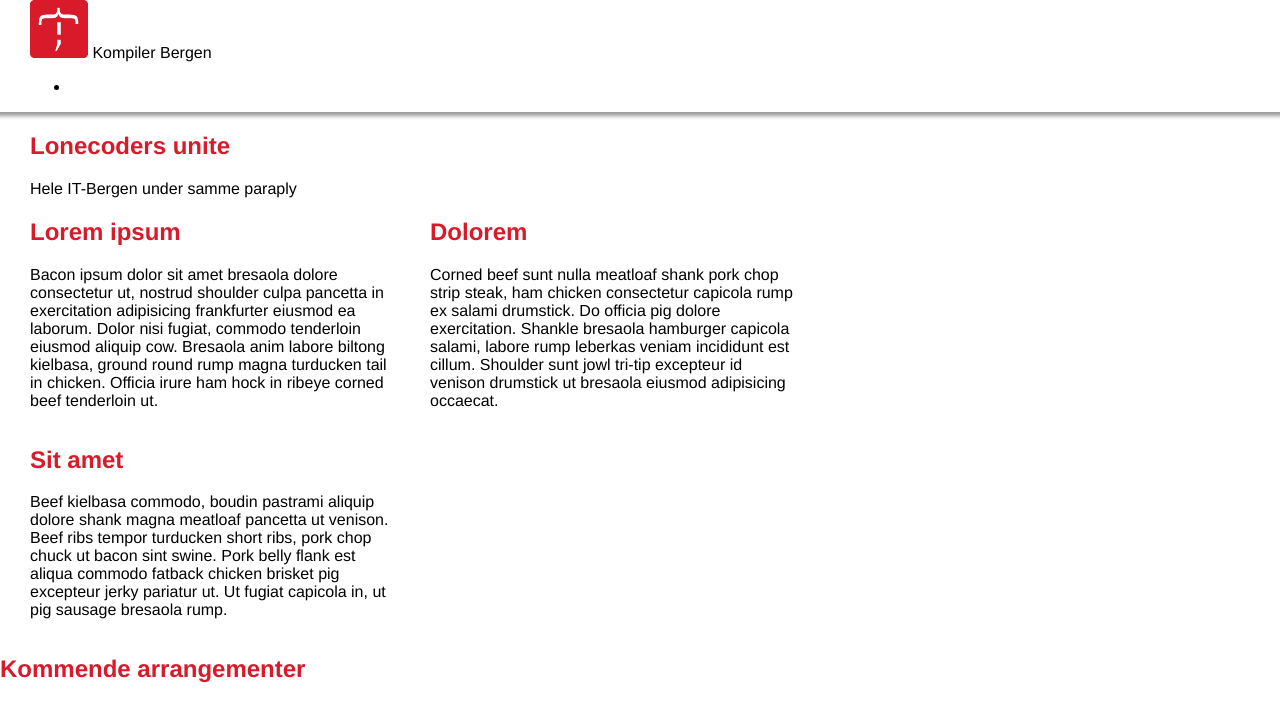
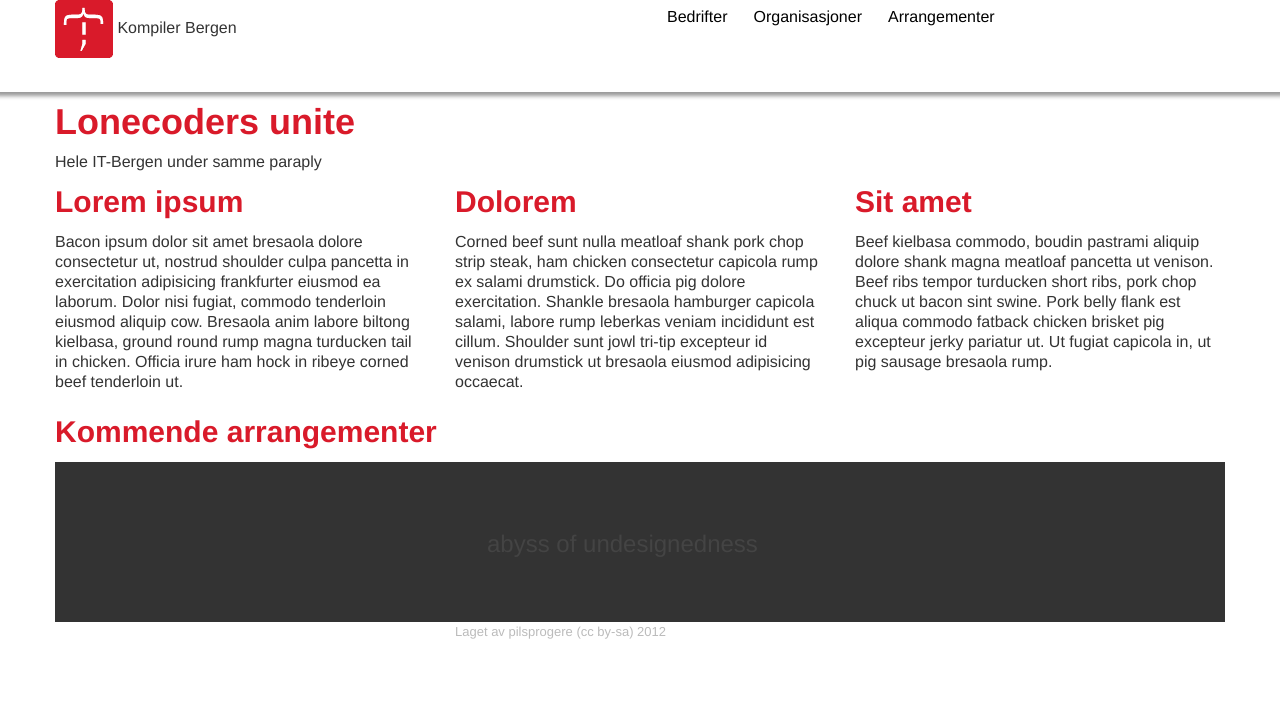
Before and after one commit to pilsprog/Kompiler-Bergen-Theme, a plain HTML site: page index.html in a window 1280 px wide. Drawn offline with Linux system fonts and the light colour scheme; a web font is replaced by a local one.

Commit message:
Implemented parts of the design from /skisser/web-1.png

```diff
--- a/css/style.css
+++ b/css/style.css
@@ -142,3 +142,33 @@ header {
 	background: rgba(255,255,255,0.9);
 	box-shadow: 0px 0px 4px 4px #999999;
 }
+
+nav a {
+	color: #000;
+}
+
+.nav > li > a:hover {
+	color: #FFF;
+	text-decoration: none;
+	background-color: #D91A2A;
+}
+
+#banner {
+}
+
+.abyss {
+	height: 10em;
+	background-color: #333;
+}
+
+.abyss p {
+	padding-top: 3em;
+	padding-left: 18em;
+	color: #444;
+	font-size: x-large;
+}
+
+footer p {
+	font-size: small;
+	color:#BBB;
+}
--- a/index.html
+++ b/index.html
@@ -2,35 +2,41 @@
 <html>
 <head>
 	<title>Kompiler Bergen</title>
+	<link rel="stylesheet" type="text/css" href="css/bootstrap.css" />
 	<link rel="stylesheet" type="text/css" href="css/bootstrap-responsive.css" />
 	<link rel="stylesheet" type="text/css" href="css/style.css" />
 </head>
 
 <body>
 	<header class="clearfix">
-		<div class="std_wrapper center span12">
-			<div class="span6" id="logo">
-				<img src="images/kompiler.png" alt="Kompiler Bergen" />
-				Kompiler Bergen
-			<nav id="main_nav">
-				<ul>
-					<li><a href=""></a></li>
-				</ul>
-			</nav>
+		<div class=" center container">
+			<div class="row" id="logo">
+				<div class="span4">
+					<img src="images/kompiler.png" alt="Kompiler Bergen" />
+					Kompiler Bergen
+				</div>
+				<nav id="main_nav" class="span4 offset2">
+					<ul  class="nav nav-pills">
+						<li><a href="">Bedrifter</a></li>
+						<li><a href="">Organisasjoner</a></li>
+						<li><a href="">Arrangementer</a></li>
+					</ul>
+				</nav>
+			</div>
 		</div>
 	</header>
 
-	<section class="clearfix" id="banner">
-		<div class="std_wrapper center span12">
-			<div class="red_transparent_box span4">
+	<section class="clearfix container" id="banner">
+		<div class="row">
+			<div class="span12">
 				<h1>Lonecoders unite</h1>
 				Hele IT-Bergen under samme paraply
 			</div>
 		</div>
 	</section>
 
-	<section class="clearfix" id="frontpage_information">
-		<div class="std_wrapper center span12">
+	<section class="container" id="frontpage_information">
+		<div class="row">
 			<article class="span4">
 				<h2>Lorem ipsum</h2>
 				<p>Bacon ipsum dolor sit amet bresaola dolore consectetur ut, nostrud shoulder culpa pancetta in exercitation adipisicing frankfurter eiusmod ea laborum. Dolor nisi fugiat, commodo tenderloin eiusmod aliquip cow. Bresaola anim labore biltong kielbasa, ground round rump magna turducken tail in chicken. Officia irure ham hock in ribeye corned beef tenderloin ut.</p>
@@ -45,11 +51,20 @@
 			</article>
 		</div>
 	</section>
-	<section class="std_wrapper center span12">
-		<h2>Kommende arrangementer</h2>
-		<div class="abyss"></div>
+	<section class="container">
+		<div class="row">
+			<h2 class="span12">Kommende arrangementer</h2>
+		</div>
+		<div class="row">
+			<div class="abyss span12"><p>abyss of undesignedness</p></div>
+		</div>
 	</div>
-	<footer>
+	<footer class="container">
+		<div class="row">
+			<div class="span4 offset4">
+				<p>Laget av pilsprogere (cc by-sa) 2012</p>
+			</div>
+		</div>
 	</footer>
 </body>
 
```
